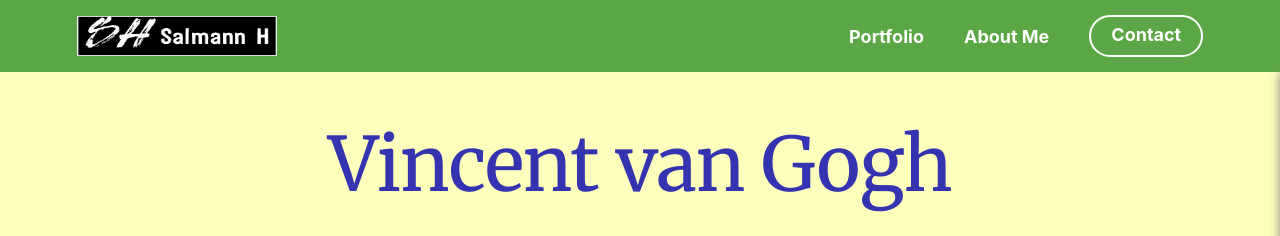
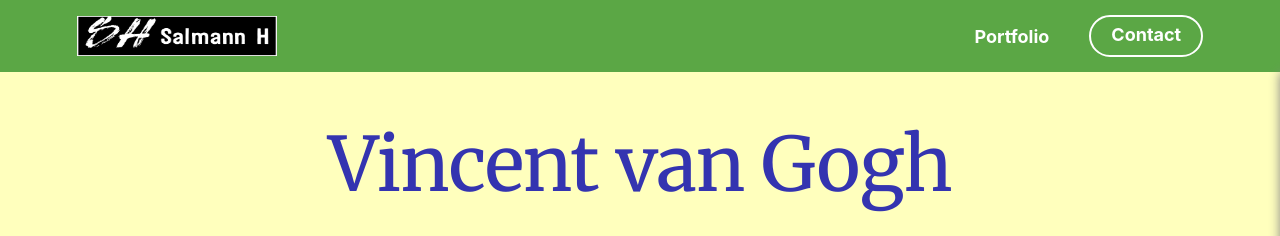
Before and after one commit to salmannrcm/salmannrcm.github.io, a plain HTML site: page portfolio/van-gogh/index.html in a window 1280 px wide. Shown: the top 236 px of the page. Drawn offline with Linux system fonts and the light colour scheme; files that its build step writes are made by us from their sources; grey boxes are pictures that could not be loaded.

Commit message:
last modif

```diff
--- a/portfolio/van-gogh/index.html
+++ b/portfolio/van-gogh/index.html
@@ -41,7 +41,6 @@
         <!-- second child item -->
         <ul>
             <li><a href="../../portfolio/index.html">Portfolio</a></li>
-            <li><a href="../../about-me.html">About Me</a></li>
             <li><a href="../../contact/index.html" class="btn-cta">Contact</a></li>
         </ul>
     </nav>
@@ -65,7 +64,6 @@
     <nav class="flyout-menu flyout-menu-is-closed menu-dark">
         <ul>
             <li><a href="../../portfolio/index.html">Portfolio</a></li>
-            <li><a href="../../about-me.html">About Me</a></li>
             <li><a href="../../contact/index.html" class="btn-cta">Contact</a></li>
         </ul>
 
```
Also changed, not shown: portfolio/ireland/index.html (+0 -2 lines), portfolio/smoothies/index.html (+0 -2 lines).
